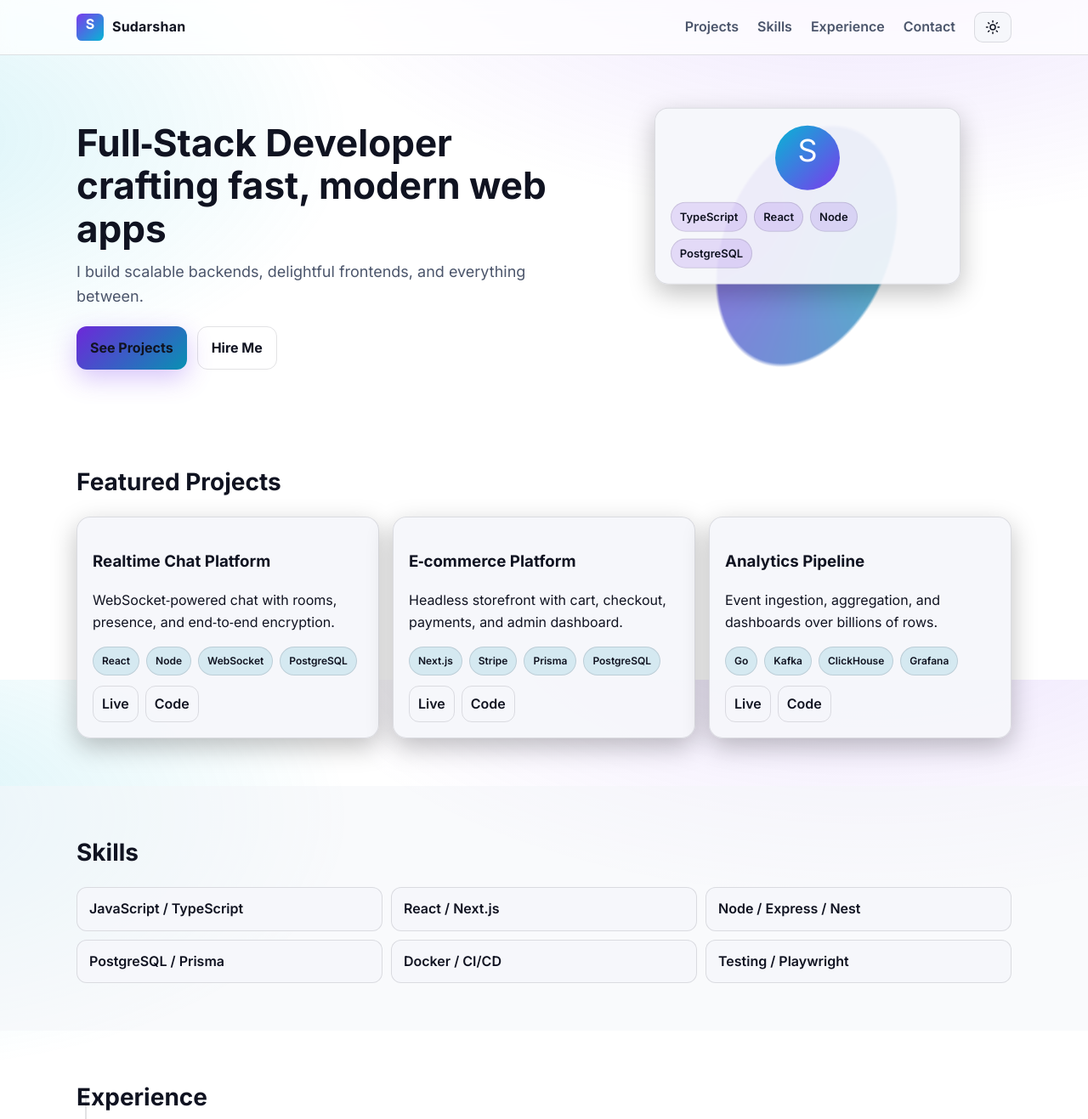
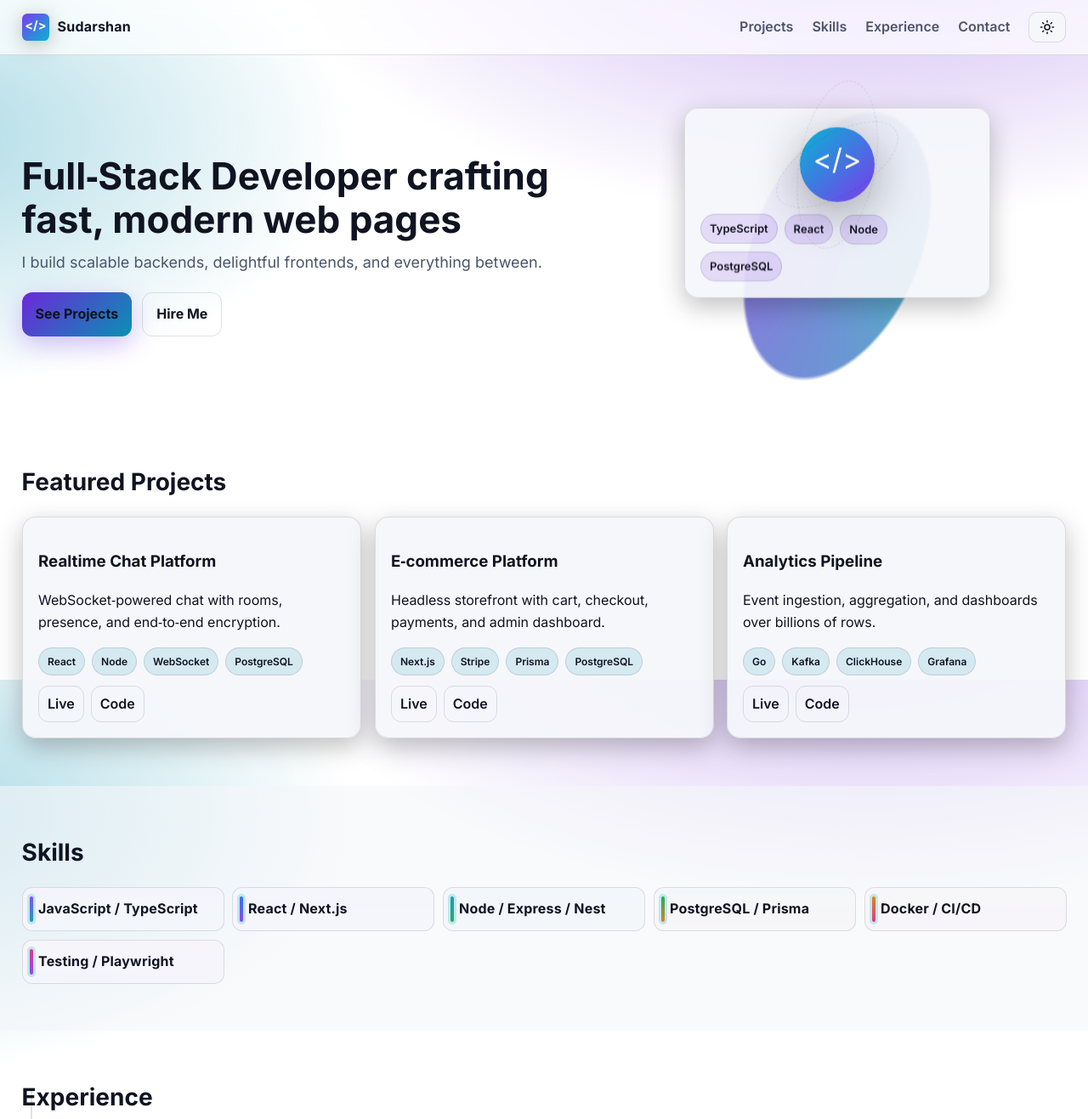
Before and after one commit to sudarshan5710/developer, a plain HTML site: page index.html in a window 1280 px wide. Shown: the top 1317 px of the page at 85% size. Drawn offline with Linux system fonts and the light colour scheme.

Commit message:
edit this

```diff
--- a/index.html
+++ b/index.html
@@ -17,7 +17,7 @@
     <header class="site-header" id="top">
       <div class="container header-inner">
         <a class="logo" href="#top" aria-label="Home">
-          <svg width="32" height="32" viewBox="0 0 40 40" role="img" aria-hidden="true">
+          <svg class="logo-svg" width="32" height="32" viewBox="0 0 40 40" role="img" aria-hidden="true">
             <defs>
               <linearGradient id="g" x1="0" y1="0" x2="1" y2="1">
                 <stop offset="0%" stop-color="#7c3aed"/>
@@ -25,7 +25,7 @@
               </linearGradient>
             </defs>
             <rect x="0" y="0" width="40" height="40" rx="8" fill="url(#g)"/>
-            <text x="50%" y="57%" text-anchor="middle" font-size="20" font-family="Inter, ui-sans-serif, system-ui" fill="white">S</text>
+            <text x="50%" y="58%" text-anchor="middle" font-size="18" font-family="Inter, ui-sans-serif, system-ui" fill="white"><tspan>&lt;/&gt;</tspan></text>
           </svg>
           <span>Sudarshan</span>
         </a>
@@ -61,7 +61,7 @@
       <section class="hero" aria-label="Intro">
         <div class="container hero-inner">
           <div class="hero-copy">
-            <h1 class="title">Full‑Stack Developer crafting fast, modern web apps</h1>
+            <h1 class="title">Full‑Stack Developer crafting fast, modern web pages</h1>
             <p class="subtitle">I build scalable backends, delightful frontends, and everything between.
             </p>
             <div class="cta-row">
@@ -73,16 +73,18 @@
             <div class="blob"></div>
             <div class="card floating">
               <div class="avatar">
-                <svg width="80" height="80" viewBox="0 0 80 80" role="img" aria-label="Avatar">
+                <svg class="avatar-logo" width="96" height="96" viewBox="0 0 96 96" role="img" aria-label="Avatar">
                   <defs>
                     <linearGradient id="ga" x1="0" y1="0" x2="1" y2="1">
                       <stop offset="0%" stop-color="#06b6d4"/>
                       <stop offset="100%" stop-color="#7c3aed"/>
                     </linearGradient>
                   </defs>
-                  <circle cx="40" cy="40" r="38" fill="url(#ga)"/>
-                  <text x="50%" y="55%" text-anchor="middle" font-size="36" font-family="Inter, ui-sans-serif, system-ui" fill="white">S</text>
+                  <circle cx="48" cy="48" r="44" fill="url(#ga)"/>
+                  <text x="50%" y="56%" text-anchor="middle" font-size="34" font-family="Inter, ui-sans-serif, system-ui" fill="white"><tspan>&lt;/&gt;</tspan></text>
                 </svg>
+                <div class="orbit o1"></div>
+                <div class="orbit o2"></div>
               </div>
               <div class="stack">
                 <span>TypeScript</span>
--- a/script.js
+++ b/script.js
@@ -70,3 +70,5 @@ revealEls.forEach((el) => io.observe(el));
 // Footer year
 const yearEl = document.querySelector('#year');
 if (yearEl) yearEl.textContent = String(new Date().getFullYear());
+
+// palette removed
--- a/style.css
+++ b/style.css
@@ -11,6 +11,15 @@
   --chip-primary: rgba(124, 58, 237, 0.18);
   --chip-secondary: rgba(6, 182, 212, 0.18);
   --card-bg: rgba(18, 24, 50, 0.94);
+  --accent-a: var(--primary);
+  --accent-b: var(--secondary);
+  /* palette */
+  --pink: #ec4899;
+  --violet: #8b5cf6;
+  --blue: #3b82f6;
+  --cyan: #06b6d4;
+  --green: #22c55e;
+  --amber: #f59e0b;
 }
 
 :root.light {
@@ -26,6 +35,15 @@
   --chip-primary: rgba(109, 40, 217, 0.14);
   --chip-secondary: rgba(8, 145, 178, 0.14);
   --card-bg: rgba(246, 247, 251, 0.92);
+  --accent-a: var(--primary);
+  --accent-b: var(--secondary);
+  /* palette (same hues, tuned for light) */
+  --pink: #db2777;
+  --violet: #7c3aed;
+  --blue: #2563eb;
+  --cyan: #0891b2;
+  --green: #16a34a;
+  --amber: #d97706;
 }
 
 @media (prefers-color-scheme: light) {
@@ -46,13 +64,13 @@ body {
   margin: 0;
   font-family: Inter, ui-sans-serif, system-ui, -apple-system, Segoe UI, Roboto, Helvetica, Arial, Apple Color Emoji, Segoe UI Emoji;
   color: var(--text);
-  background: radial-gradient(1200px 600px at 80% -100px, rgba(124,58,237,.15), transparent 60%),
-              radial-gradient(900px 500px at -10% 20%, rgba(6,182,212,.15), transparent 60%),
+  background: radial-gradient(1200px 600px at 80% -100px, color-mix(in oklab, var(--accent-a) 35%, transparent), transparent 60%),
+              radial-gradient(900px 500px at -10% 20%, color-mix(in oklab, var(--accent-b) 35%, transparent), transparent 60%),
               var(--bg);
   line-height: 1.6;
 }
 
-.container { width: min(1100px, 92%); margin: 0 auto; }
+.container { width: 96%; margin: 0 auto; }
 
 .skip-link {
   position: absolute; left: -9999px; top: auto; width: 1px; height: 1px; overflow: hidden;
@@ -68,6 +86,7 @@ body {
 }
 .header-inner { display: flex; align-items: center; justify-content: space-between; padding: 14px 0; }
 .logo { display: inline-flex; align-items: center; gap: 10px; color: inherit; text-decoration: none; font-weight: 700; letter-spacing: .2px; }
+.logo-svg { filter: drop-shadow(0 4px 12px rgba(0,0,0,.25)); }
 
 .nav-toggle { display: none; }
 .nav-menu { display: flex; gap: 22px; align-items: center; list-style: none; margin: 0; padding: 0; }
@@ -105,18 +124,29 @@ body {
 }
 @keyframes spin { to { transform: rotate(360deg); } }
 
-.card { position: relative; background: var(--card-bg); border: 1px solid var(--border); border-radius: 16px; padding: 18px; box-shadow: 0 10px 30px rgba(0,0,0,.25); }
+.card { position: relative; background: var(--card-bg); border: 1px solid var(--border); border-radius: 16px; padding: 18px; box-shadow: 0 10px 30px rgba(0,0,0,.25); transition: transform .25s ease, box-shadow .25s ease, filter .25s ease, opacity .25s ease; will-change: transform, filter; }
 .floating { animation: float 6s ease-in-out infinite; width: min(360px, 100%); margin: 0 auto; }
 @keyframes float { 0%,100% { transform: translateY(0) } 50% { transform: translateY(-10px) } }
-.avatar { display: grid; place-items: center; }
+.avatar { position: relative; display: grid; place-items: center; }
+.avatar-logo { filter: drop-shadow(0 12px 28px rgba(0,0,0,.35)); }
+.orbit { position: absolute; border-radius: 50%; border: 1px dashed var(--border); opacity: .9; animation: orbit 12s linear infinite; }
+.orbit.o1 { width: 160px; height: 72px; transform-origin: 50% 50%; }
+.orbit.o2 { width: 200px; height: 90px; animation-duration: 18s; }
+@keyframes orbit { to { transform: rotate(360deg); } }
 .stack { display: flex; flex-wrap: wrap; gap: 8px; margin-top: 12px; }
-.stack span { padding: 6px 10px; border-radius: 999px; background: var(--chip-primary); border: 1px solid var(--border); font-weight: 600; font-size: 13px; }
+.stack span { padding: 6px 10px; border-radius: 999px; background: var(--chip-primary); border: 1px solid var(--border); font-weight: 600; font-size: 13px; animation: chipFloat 4s ease-in-out infinite; }
+.stack span:nth-child(2) { animation-delay: .15s; }
+.stack span:nth-child(3) { animation-delay: .3s; }
+.stack span:nth-child(4) { animation-delay: .45s; }
+@keyframes chipFloat { 0%,100% { transform: translateY(0); } 50% { transform: translateY(-4px); } }
 
 .section { padding: 56px 0; }
 .section.alt { background: color-mix(in oklab, var(--surface) 60%, transparent); }
 .section-title { margin: 0 0 18px; font-size: clamp(22px, 3.6vw, 28px); }
 
-.grid.projects { display: grid; grid-template-columns: repeat(3, 1fr); gap: 16px; }
+.grid.projects { display: grid; grid-template-columns: repeat(auto-fit, minmax(280px, 1fr)); gap: 16px; }
+.grid.projects:hover .card { opacity: .6; filter: blur(2px) saturate(.9); transform: translateY(2px); }
+.grid.projects .card:hover { opacity: 1; filter: none; transform: translateY(-6px); box-shadow: 0 16px 40px rgba(0,0,0,.35); }
 .tags { list-style: none; margin: 12px 0; padding: 0; display: flex; flex-wrap: wrap; gap: 8px; }
 .tags li { padding: 6px 10px; border-radius: 999px; background: var(--chip-secondary); border: 1px solid var(--border); font-weight: 600; font-size: 12px; color: var(--text); }
 .actions { display: flex; gap: 8px; margin-top: 8px; }
@@ -124,8 +154,21 @@ body {
 @media (max-width: 960px) { .grid.projects { grid-template-columns: repeat(2, 1fr); } .hero-inner { grid-template-columns: 1fr; } .hero-visual { order: -1; } }
 @media (max-width: 620px) { .grid.projects { grid-template-columns: 1fr; } }
 
-.skills { display: grid; grid-template-columns: repeat(3, 1fr); gap: 10px; list-style: none; padding: 0; margin: 0; }
-.skills li { padding: 12px 14px; border-radius: 12px; background: var(--card-bg); border: 1px solid var(--border); font-weight: 600; }
+.skills { display: grid; grid-template-columns: repeat(auto-fit, minmax(220px, 1fr)); gap: 10px; list-style: none; padding: 0; margin: 0; }
+.skills li { position: relative; padding: 12px 14px 12px 18px; border-radius: 12px; background: var(--card-bg); border: 1px solid var(--border); font-weight: 700; letter-spacing: .2px; transition: transform .25s ease, box-shadow .25s ease, filter .25s ease, opacity .25s ease, background .25s ease; will-change: transform, filter; }
+.skills li::before { content: ""; position: absolute; left: 8px; top: 10px; bottom: 10px; width: 4px; border-radius: 999px; background: linear-gradient(180deg, var(--skill-from, var(--primary)), var(--skill-to, var(--secondary))); box-shadow: 0 0 0 3px var(--ring); opacity: .9; }
+.skills li {
+  background-image: linear-gradient(180deg, color-mix(in oklab, var(--skill-from, var(--primary)) 12%, transparent), color-mix(in oklab, var(--skill-to, var(--secondary)) 12%, transparent));
+  background-blend-mode: overlay;
+}
+.skills li:nth-child(6n+1) { --skill-from: var(--violet); --skill-to: var(--cyan); }
+.skills li:nth-child(6n+2) { --skill-from: var(--blue); --skill-to: var(--violet); }
+.skills li:nth-child(6n+3) { --skill-from: var(--cyan); --skill-to: var(--green); }
+.skills li:nth-child(6n+4) { --skill-from: var(--green); --skill-to: var(--amber); }
+.skills li:nth-child(6n+5) { --skill-from: var(--amber); --skill-to: var(--pink); }
+.skills li:nth-child(6n+6) { --skill-from: var(--pink); --skill-to: var(--violet); }
+.skills:hover li { opacity: .6; filter: blur(1px) saturate(.95); transform: translateY(1px); }
+.skills li:hover { opacity: 1; filter: none; transform: translateY(-3px); box-shadow: 0 10px 26px rgba(0,0,0,.25), 0 0 0 4px color-mix(in oklab, var(--skill-from, var(--primary)) 25%, transparent); }
 @media (max-width: 800px) { .skills { grid-template-columns: repeat(2, 1fr); } }
 @media (max-width: 520px) { .skills { grid-template-columns: 1fr; } }
 
@@ -154,3 +197,5 @@ body {
 @media (prefers-reduced-motion: reduce) {
   * { animation: none !important; transition: none !important; }
 }
+
+/* palette picker removed */
```
